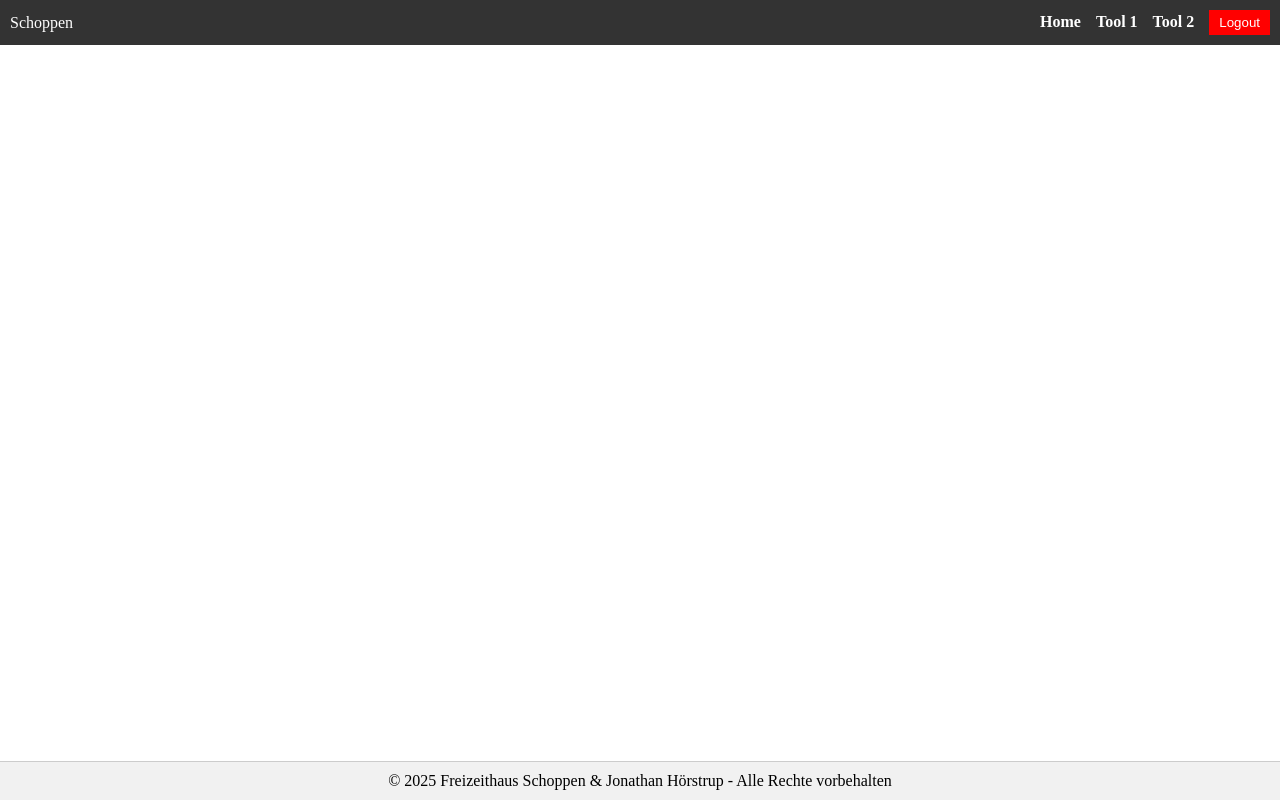
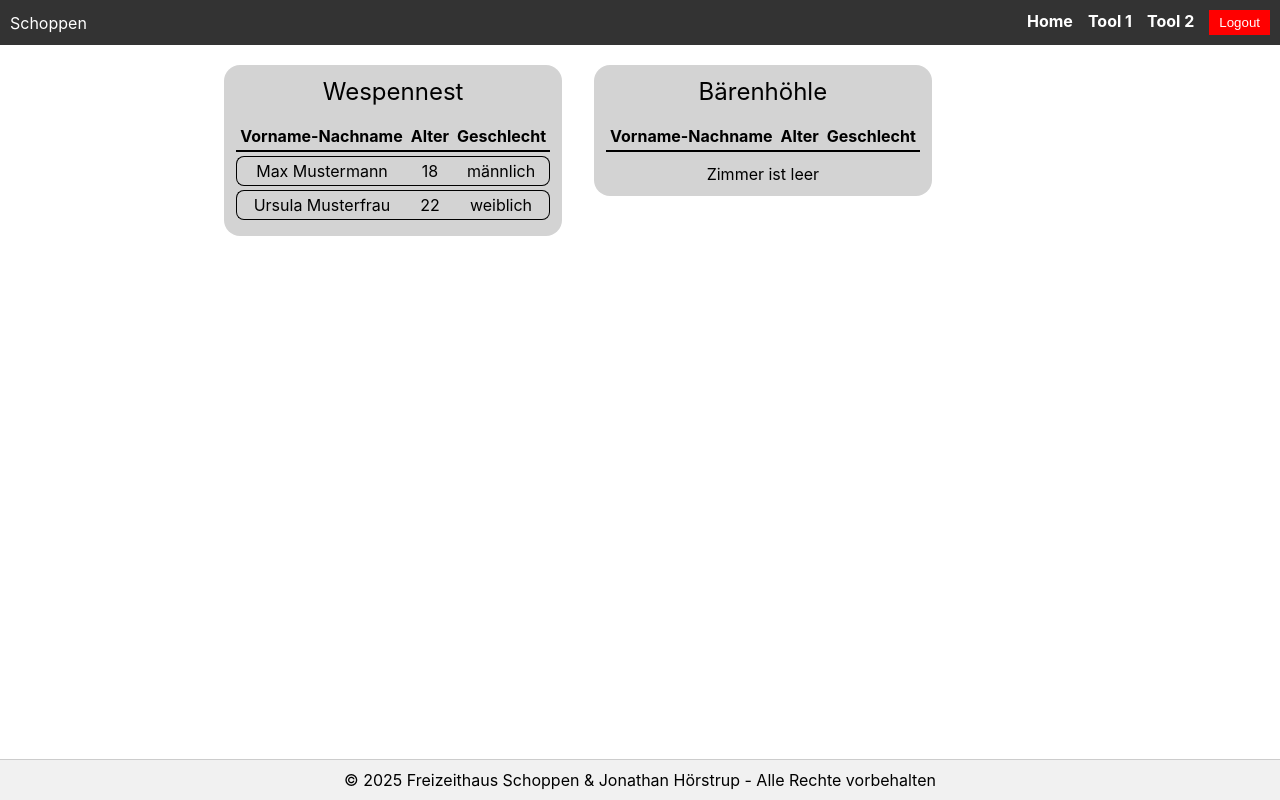
Before and after one commit to cleangraphx/SchoppenApp, a Vue app in the folder SchoppenTool/: page /zimmer in a window 1280 px wide. Built offline with nearby package versions, Linux system fonts and the light colour scheme.

Commit message:
Zimmer Shit

```diff
--- a/SchoppenTool/src/assets/main.css
+++ b/SchoppenTool/src/assets/main.css
@@ -4,6 +4,7 @@ html, body {
     height: 100%;
     width: 100%;
     overflow-x: hidden;
+    font-family: 'Inter', sans-serif;
 }
 
 #app {
--- a/SchoppenTool/src/router/index.js
+++ b/SchoppenTool/src/router/index.js
@@ -3,6 +3,7 @@ import HomeView from '../views/HomeView.vue'
 import LoginView from '../views/LoginView.vue'
 import ViewView from '@/views/ViewView.vue'
 import InputTeilnehmerView from '@/views/InputTeilnehmerView.vue'
+import ZimmerView from '@/views/ZimmerView.vue'
 
 
 const router = createRouter({
@@ -30,6 +31,11 @@ const router = createRouter({
       name: 'teilnehmer-input',
       component: InputTeilnehmerView,
       meta: { requiresAuth: true }
+    },
+    {
+      path: '/zimmer',
+      name: 'zimmer',
+      component: ZimmerView
     }
   ],
 })
--- a/SchoppenTool/src/views/ZimmerView.vue
+++ b/SchoppenTool/src/views/ZimmerView.vue
@@ -1,25 +1,133 @@
 <script setup>
+import { ref } from 'vue'
+import draggable from 'vuedraggable'
 
+const zimmerDaten = ref([
+  {
+    id: 1,
+    name: 'Wespennest',
+    teilnehmer: [
+      { id: 1, name: 'Max Mustermann', alter: 18, geschlecht: 'männlich' },
+      { id: 2, name: 'Ursula Musterfrau', alter: 22, geschlecht: 'weiblich' },
+    ],
+  },
+  {
+    id: 2,
+    name: 'Bärenhöhle',
+    teilnehmer: [],
+  },
+])
+
+const onChange = (evt) => {
+  if (evt.added) {
+    console.log('Teilnehmer hinzugefügt zu Zimmer', evt.added.element)
+  }
+}
+
+const saveChanges = async () => {
+  console.log('Sende an Datenbank:', JSON.stringify(zimmer.value, null, 2))
+
+  await fetch('http://jonserver:3000/api/input/zimmer', {
+    method: 'POST',
+    headers: { 'Content-Type': 'application/json' },
+    body: JSON.stringify(zimmer.value),
+  })
+}
 </script>
 
 <template>
   <div class="innercontainer">
     <div class="zimmer" v-for="zimmer in zimmerDaten" :key="zimmer.ID">
-      <h2>{{  zimmer.zimmername  }}</h2>
-      <div class="zimmerconfig">
+      <h2>{{ zimmer.name }}</h2>
+      <!--      <div class="zimmerconfig">
         <button class="zimmerconfig switchbutton aktiv">Aktiviert</button>
         <button class="zimmerconfig switchbutton geschlecht-m">Männer / Jungs</button>
         <input type="text" class="zimmerconfig" placeholder="{{  zimmer.maximal  }}">
-      </div>
-      <div class="zimmerteilnehmer">
-        <ol class="zimmerteilnehmer">
-          <li class="zimmerteilnehmer" v-for="teilnehmer in zimmer.teilnehmer">{{ teilnehmer.name }}</li>
-        </ol>
-      </div>
+      </div>-->
+      <table class="zimmer">
+        <thead>
+          <tr>
+            <th>Vorname-Nachname</th>
+            <th>Alter</th>
+            <th>Geschlecht</th>
+          </tr>
+        </thead>
+        <draggable
+          v-model="zimmer.teilnehmer"
+          tag="tbody"
+          group="teilnehmer"
+          item-key="id"
+          @change="onChange"
+        >
+          <template #item="{ element }">
+            <tr class="draggable-row">
+              <td>{{ element.name }}</td>
+              <td>{{ element.alter }}</td>
+              <td>{{ element.geschlecht }}</td>
+            </tr>
+          </template>
+        </draggable>
+      </table>
+
+      <div v-if="zimmer.teilnehmer.length === 0" class="zimmer-leer">Zimmer ist leer</div>
     </div>
   </div>
 </template>
 
 <style scoped>
-
+div.innercontainer {
+  display: flex;
+  flex-direction: row;
+  justify-content: center;
+  flex-wrap: wrap;
+  gap: 2rem;
+  width: 90%;
+  height: 90%;
+}
+div.zimmer {
+  background-color: lightgray;
+  padding: 4px;
+  margin: 0;
+  height: fit-content;
+  box-sizing: border-box;
+  border-radius: 16px;
+}
+div.zimmer h2 {
+  text-align: center;
+  font-weight: normal;
+  padding: 4px;
+  margin: 4px;
+}
+table.zimmer {
+  text-align: center;
+  margin: 8px;
+  border-collapse: separate;
+  border-spacing: 0 4px;
+}
+table.zimmer thead tr th {
+  border-bottom: 2px solid black;
+  margin-bottom: 4px;
+  padding: 4px;
+}
+table.zimmer tbody td {
+  padding: 4px;
+  border-top: 1px solid black;
+  border-bottom: 1px solid black;
+}
+table.zimmer tbody tr td:first-child {
+  border-left: 1px solid black;
+  border-top-left-radius: 8px;
+  border-bottom-left-radius: 8px;
+}
+table.zimmer tbody tr td:last-child {
+  border-right: 1px solid black;
+  border-top-right-radius: 8px;
+  border-bottom-right-radius: 8px;
+}
+table.zimmer tbody tr {
+}
+div.zimmer-leer {
+  margin: 8px;
+  text-align: center;
+}
 </style>
```
Also changed, not shown: 1 other file (tests, documents, lock files or other folders).
